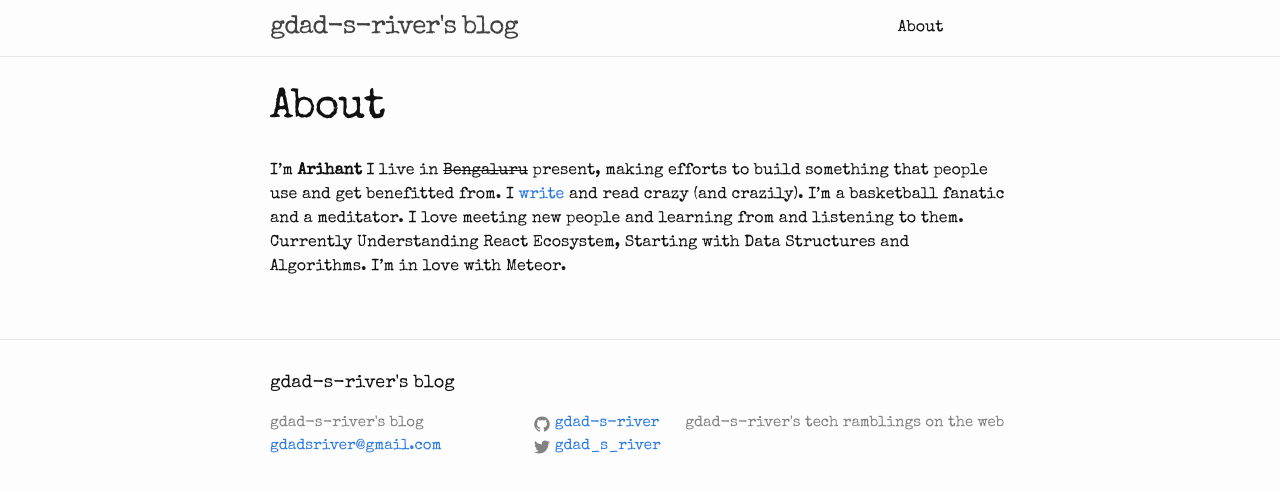
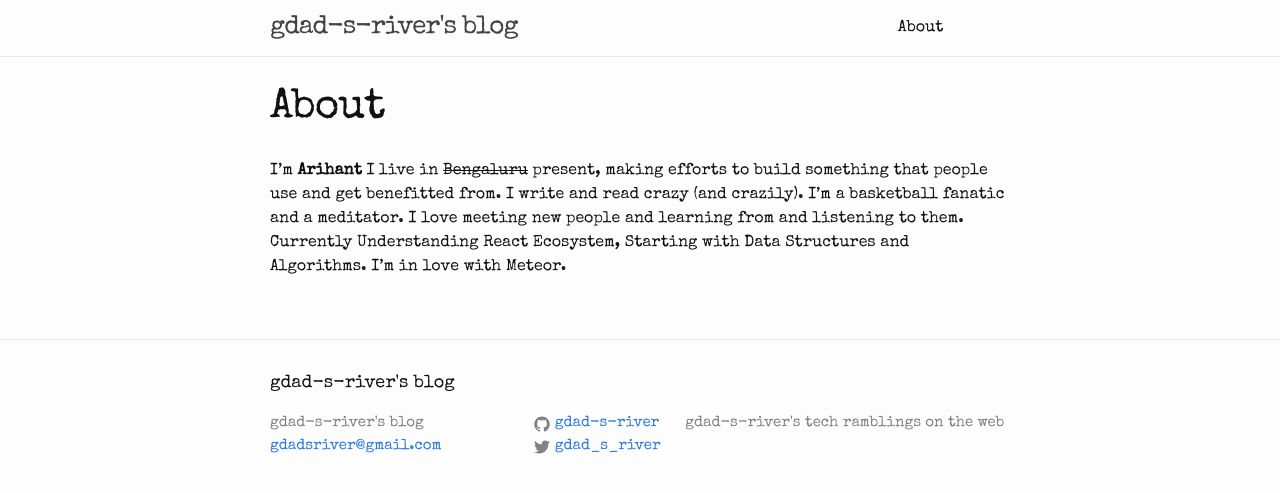
Before and after one commit to gdad-s-river/gdad-s-river.github.io, a Jekyll site: the page built from about.md, in a window 1280 px wide. Shown: the top 493 px of the page. Built offline with Jekyll 4.4.1, drawn with Linux system fonts in a browser that asks for light colours; part of the change alters nothing that is shown.

Commit message:
removed my literary blog's address

```diff
--- a/about.md
+++ b/about.md
@@ -4,4 +4,4 @@ title: About
 permalink: /about/
 ---
 
-I'm <strong>Arihant</strong> I live in <del>Bengaluru</del> present, making efforts to build something that people use and get benefitted from. I <a href="https://timetalesinfinity.wordpress.com" target="_blank">write</a> and read crazy (and crazily). I'm a basketball fanatic and a meditator. I love meeting new people and learning from and listening to them. Currently Understanding React Ecosystem, Starting with Data Structures and Algorithms. I'm in love with Meteor.
+I'm <strong>Arihant</strong> I live in <del>Bengaluru</del> present, making efforts to build something that people use and get benefitted from. I write and read crazy (and crazily). I'm a basketball fanatic and a meditator. I love meeting new people and learning from and listening to them. Currently Understanding React Ecosystem, Starting with Data Structures and Algorithms. I'm in love with Meteor.
```
